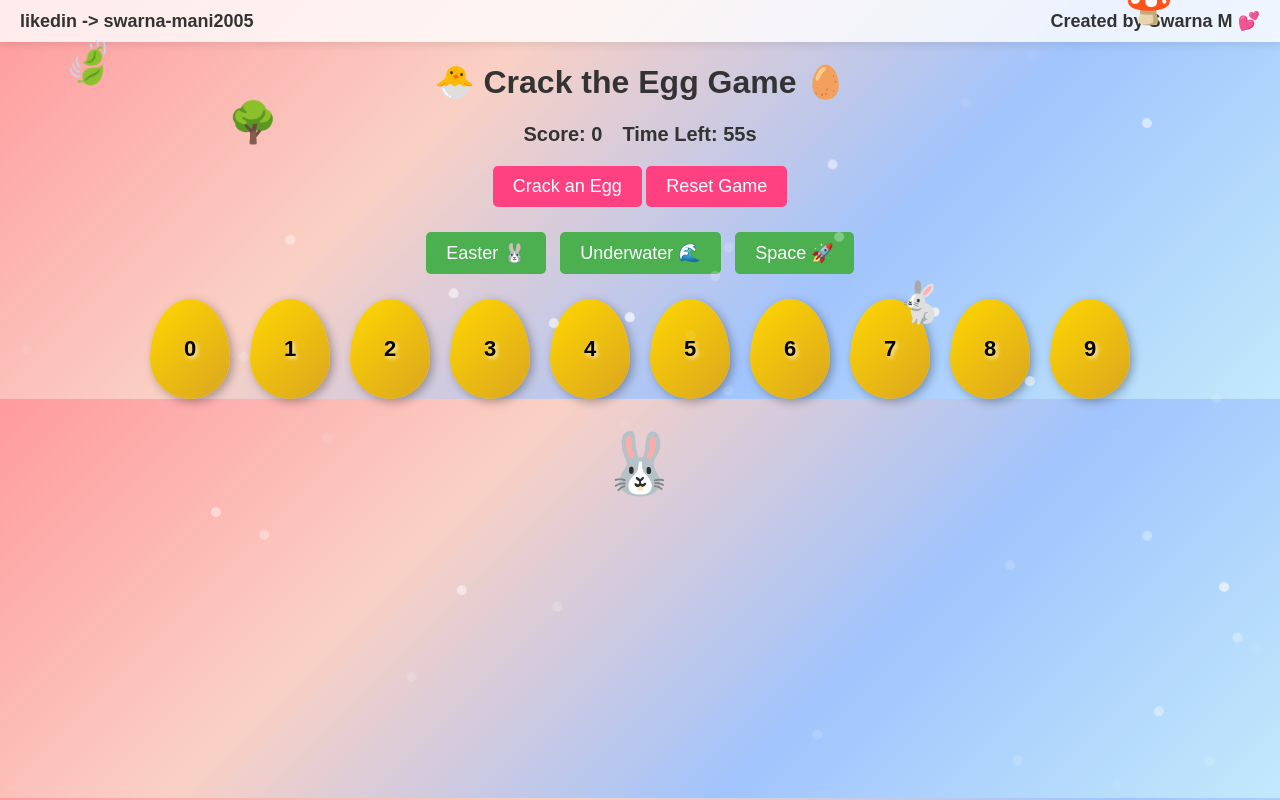
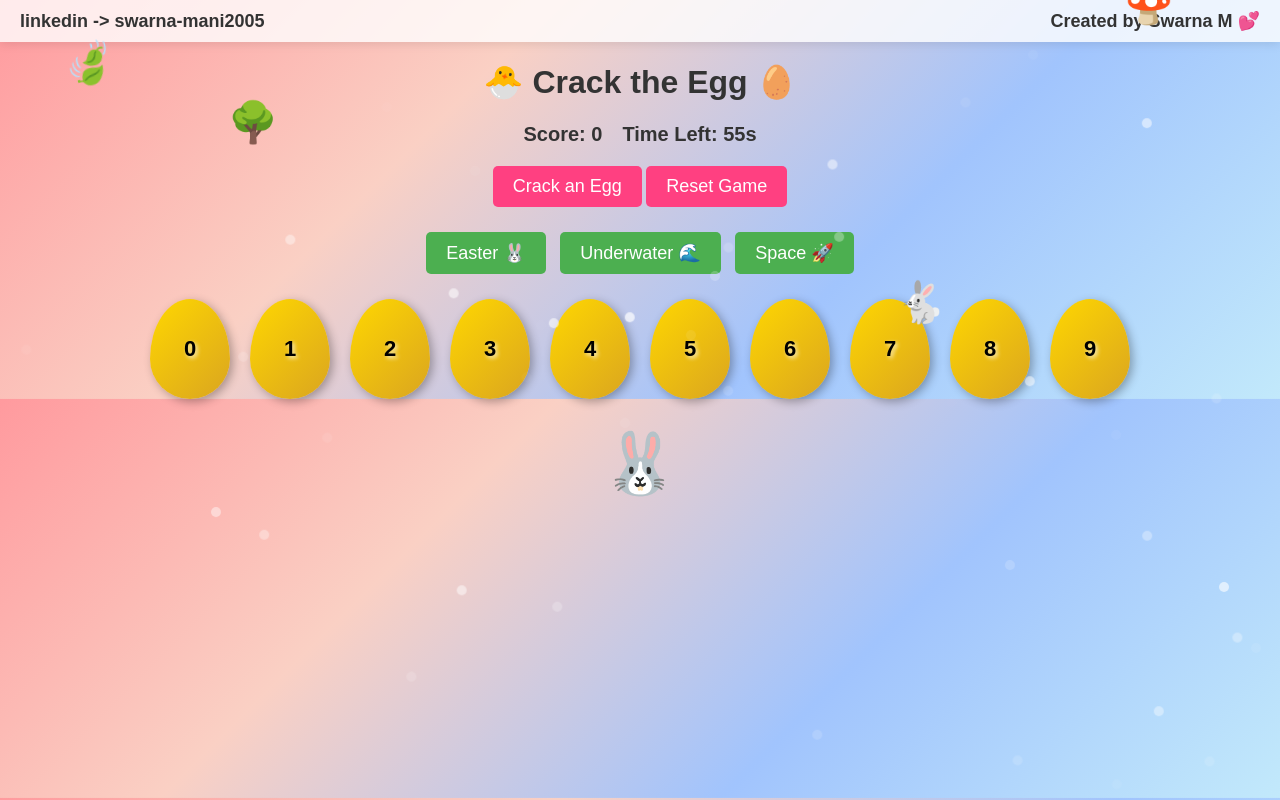
Before and after one commit to swarnamani0310/Crack_the_egg, a plain HTML site: page index.html in a window 1280 px wide. Shown: the top 800 px of the page. Drawn offline with Linux system fonts and the light colour scheme.

Commit message:
Update index.html

```diff
--- a/index.html
+++ b/index.html
@@ -288,10 +288,10 @@
 </head>
 <body class="easter">
     <div class="header">
-        <span>likedin -> swarna-mani2005</span>
+        <span>linkedin -> swarna-mani2005</span>
         <span>Created by Swarna M 💕</span>
     </div>
-    <h1>🐣 Crack the Egg Game 🥚</h1>
+    <h1>🐣 Crack the Egg 🥚</h1>
     <div class="score-timer">
         <div>Score: <span id="score">0</span></div>
         <div>Time Left: <span id="timer">60</span>s</div>
```
